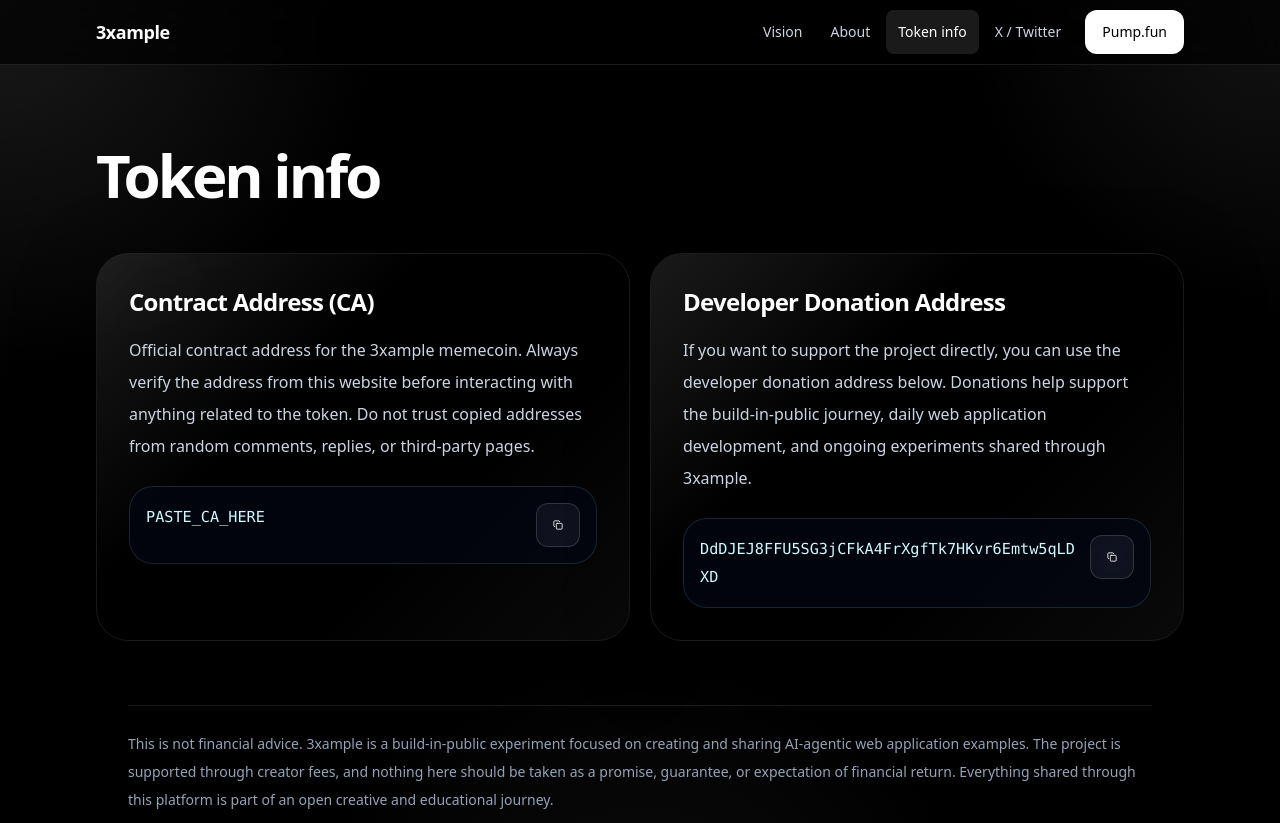
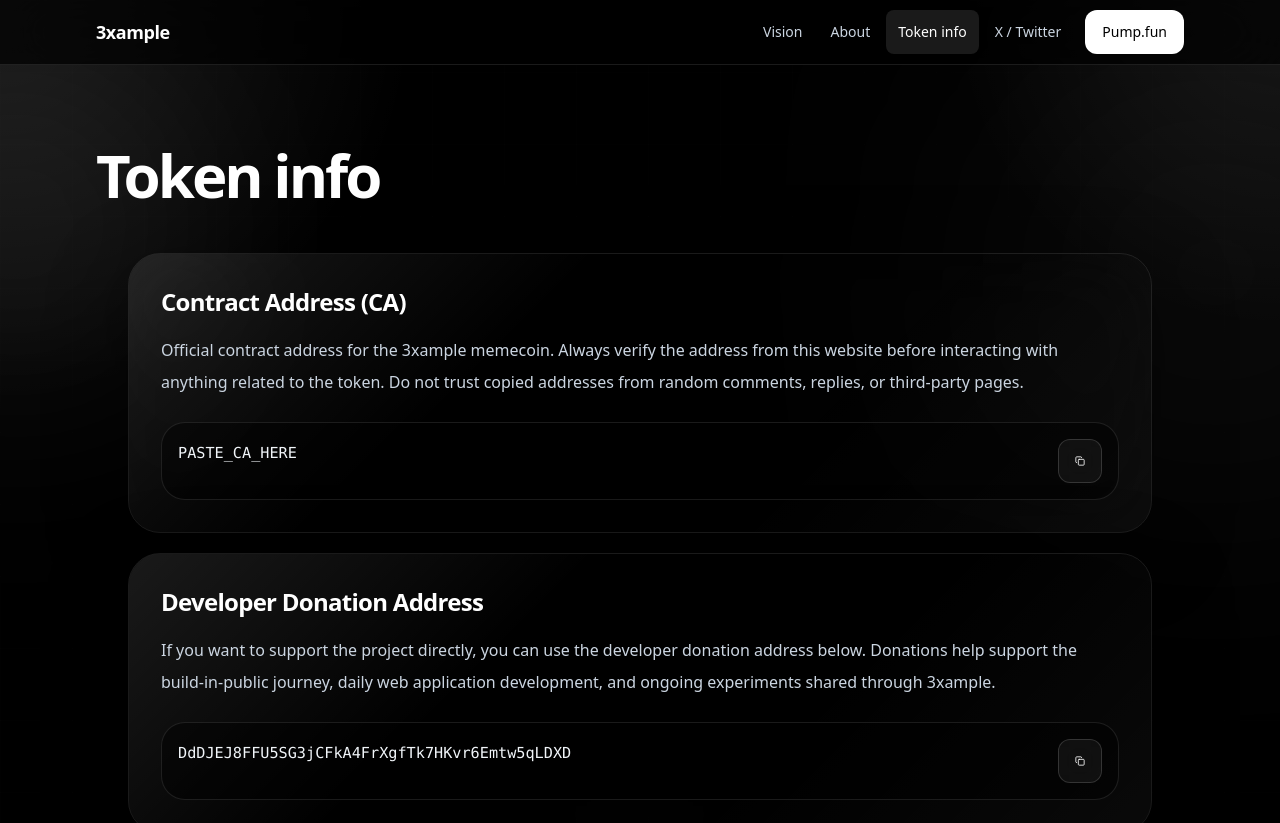
Before and after one commit to ankygautam/3Xampleca, a Next.js app: page /token-info in a window 1280 px wide. Shown: the top 823 px of the page. Built offline with nearby package versions, Linux system fonts and the light colour scheme.

Commit message:
Refine inner pages and token layout

```diff
--- a/app/about/page.tsx
+++ b/app/about/page.tsx
@@ -17,6 +17,9 @@
   return (
     <main className="relative min-h-screen overflow-x-hidden bg-black text-white">
       <div className="absolute inset-0 bg-[radial-gradient(circle_at_top_left,rgba(255,255,255,0.1),transparent_24%),radial-gradient(circle_at_top_right,rgba(255,255,255,0.08),transparent_20%),radial-gradient(circle_at_bottom,rgba(255,255,255,0.05),transparent_30%)]" />
+      <div className="absolute inset-0 bg-[linear-gradient(rgba(255,255,255,0.035)_1px,transparent_1px),linear-gradient(90deg,rgba(255,255,255,0.035)_1px,transparent_1px)] bg-[size:72px_72px] opacity-20" />
+      <div className="absolute left-[-8rem] top-20 h-72 w-72 rounded-full bg-white/10 blur-[130px]" />
+      <div className="absolute right-[-6rem] top-28 h-80 w-80 rounded-full bg-white/10 blur-[145px]" />
 
       <div className="relative z-10">
         <Navbar />
--- a/app/projects/page.tsx
+++ b/app/projects/page.tsx
@@ -1 +1,5 @@
-export { default } from "@/app/vision/page"
+import { redirect } from "next/navigation"
+
+export default function ProjectsPage() {
+  redirect("/vision")
+}
--- a/app/token-info/page.tsx
+++ b/app/token-info/page.tsx
@@ -42,13 +42,13 @@
           <p className="text-base leading-8 text-slate-300">{description}</p>
         </div>
 
-        <div className="mt-auto flex items-start gap-3 rounded-[1.5rem] border border-cyan-300/15 bg-slate-950/60 p-4">
-          <code className="min-w-0 flex-1 break-all font-mono text-sm leading-7 text-cyan-100 sm:text-[0.95rem]">
+        <div className="mt-auto flex items-start gap-3 rounded-[1.5rem] border border-white/10 bg-black/45 p-4">
+          <code className="min-w-0 flex-1 break-all font-mono text-sm leading-7 text-slate-100 sm:text-[0.95rem]">
             {value}
           </code>
           <Button
             aria-label={`Copy ${title}`}
-            className={copied ? "border-cyan-300/40 bg-cyan-300/12 text-cyan-100" : ""}
+            className={copied ? "border-white/20 bg-white/10 text-white" : ""}
             onClick={handleCopy}
             size="icon"
             type="button"
@@ -65,7 +65,7 @@
 export default function TokenInfoPage() {
   return (
     <PageShell title="Token info">
-      <div className="grid gap-5 lg:grid-cols-2">
+      <div className="mx-auto grid max-w-5xl gap-5">
         <AddressCard
           delay={0.05}
           description={config.contractAddressNote}
--- a/app/vision/page.tsx
+++ b/app/vision/page.tsx
@@ -17,6 +17,9 @@
   return (
     <main className="relative min-h-screen overflow-x-hidden bg-black text-white">
       <div className="absolute inset-0 bg-[radial-gradient(circle_at_top_left,rgba(255,255,255,0.1),transparent_24%),radial-gradient(circle_at_top_right,rgba(255,255,255,0.08),transparent_20%),radial-gradient(circle_at_bottom,rgba(255,255,255,0.05),transparent_30%)]" />
+      <div className="absolute inset-0 bg-[linear-gradient(rgba(255,255,255,0.035)_1px,transparent_1px),linear-gradient(90deg,rgba(255,255,255,0.035)_1px,transparent_1px)] bg-[size:72px_72px] opacity-20" />
+      <div className="absolute left-[-8rem] top-20 h-72 w-72 rounded-full bg-white/10 blur-[130px]" />
+      <div className="absolute right-[-6rem] top-28 h-80 w-80 rounded-full bg-white/10 blur-[145px]" />
 
       <div className="relative z-10">
         <Navbar />
--- a/components/ui/page-shell.tsx
+++ b/components/ui/page-shell.tsx
@@ -29,6 +29,9 @@
       )}
     >
       <div className="absolute inset-0 bg-[radial-gradient(circle_at_top_left,rgba(255,255,255,0.1),transparent_24%),radial-gradient(circle_at_top_right,rgba(255,255,255,0.08),transparent_20%),radial-gradient(circle_at_bottom,rgba(255,255,255,0.05),transparent_30%)]" />
+      <div className="absolute inset-0 bg-[linear-gradient(rgba(255,255,255,0.035)_1px,transparent_1px),linear-gradient(90deg,rgba(255,255,255,0.035)_1px,transparent_1px)] bg-[size:72px_72px] opacity-20" />
+      <div className="absolute left-[-8rem] top-20 h-72 w-72 rounded-full bg-white/10 blur-[130px]" />
+      <div className="absolute right-[-6rem] top-28 h-80 w-80 rounded-full bg-white/10 blur-[145px]" />
 
       <div className="relative z-10">
         <Navbar />
```
